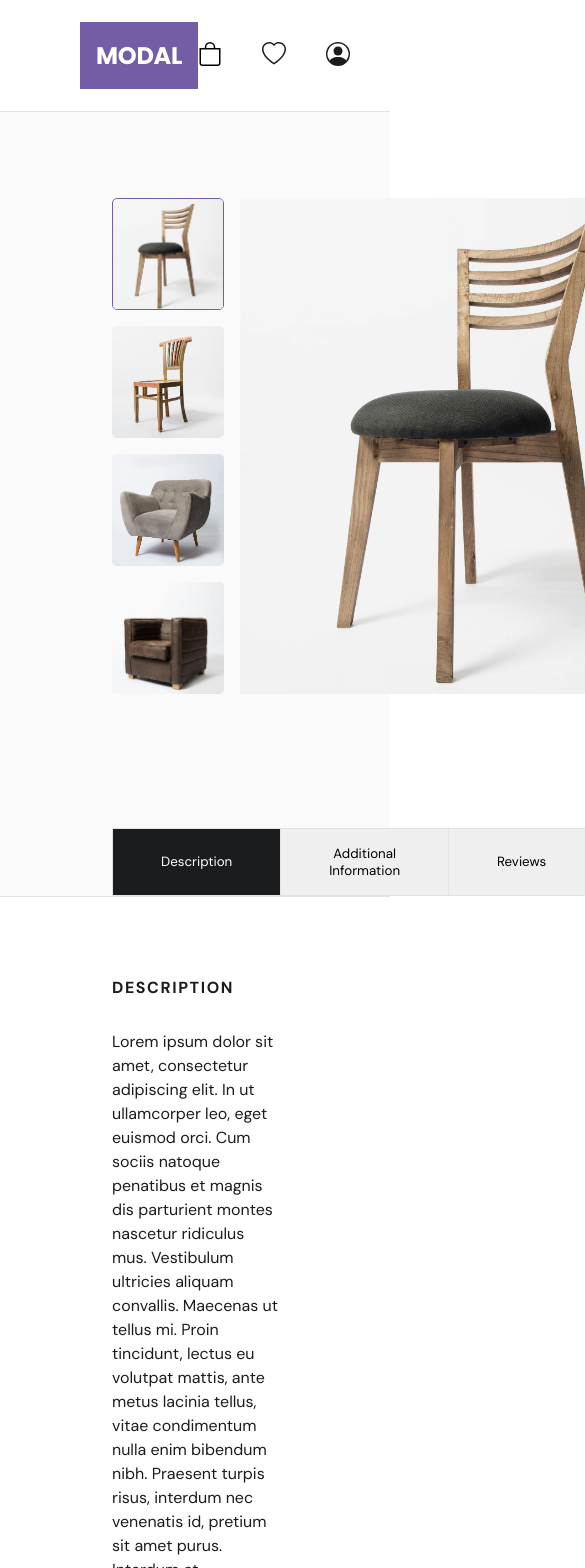
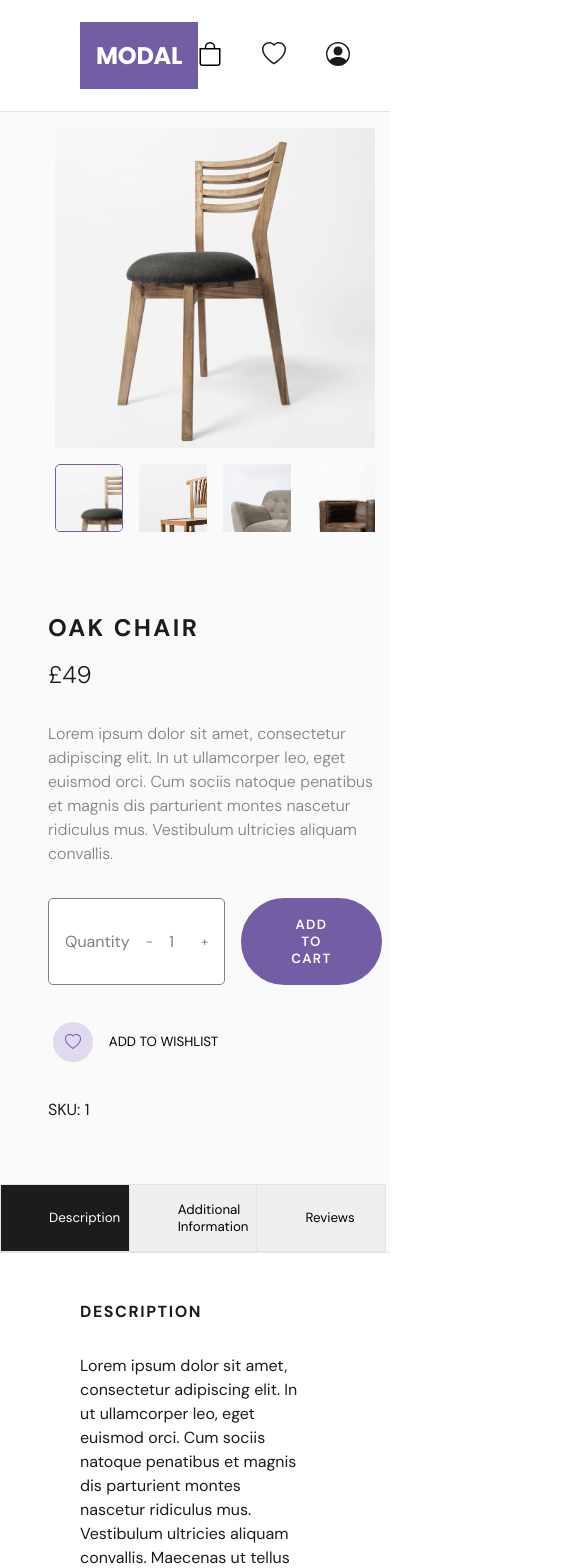
Before and after one commit to tomchaweb/ecommerce, a React (Vite) app: page /products/1 in a window 390 px wide. Shown: the top 1568 px of the page, 585 px wide, since content can reach past the window. Built offline with nearby package versions, Linux system fonts and the light colour scheme.

Commit message:
add responsiveness to product details page and cart

```diff
--- a/src/styles.css
+++ b/src/styles.css
@@ -888,6 +888,9 @@ a{
 .related-products {
   padding: 5rem 7rem;
   margin-bottom: 7rem;
+  display: flex;
+  flex-direction: column;
+  align-items: center;
 }
 
 .related-products h2{
@@ -1425,6 +1428,24 @@ footer {
   }
 }
 
+/* MEDIA QUERIES - CART*/
+/* //////////////// */
+/* //////////////// */
+
+@media (max-width: 1200px){
+  .cart{
+    width: 40%;
+    left: 60%;
+  }
+}
+
+@media (max-width: 800px){
+  .cart{
+    width: 100%;
+    left: 0;
+  }
+}
+
 /* MEDIA QUERIES - HOMEPAGE*/
 /* //////////////// */
 /* //////////////// */
@@ -1491,6 +1512,101 @@ footer {
   }
 }
 
+/* MEDIA QUERIES - PRODUCT PAGE*/
+/* //////////////// */
+/* //////////////// */
+
+@media (max-width: 1300px){
+  .product-hero{
+    gap: 5rem;
+  }
+
+  .related-product-cards{
+    display: grid;
+    grid-template-columns: repeat(2, 1fr);
+    row-gap: 7rem;
+    column-gap: 5rem;
+  }
+}
+
+@media (max-width: 1150px){
+  .product-hero{
+    grid-template-columns: 1fr;
+  }
+
+  .product-img-container{
+    justify-self: center;
+  }
+}
+
+@media (max-width: 750px){
+  .main-img{
+    height: 25rem;
+    width: 25rem;
+  }
+
+  .product-img-container{
+    flex-direction: column-reverse;
+  }
+
+  .thumbnails{
+    flex-direction: row;
+  }
+
+  .thumbnail-img-container {
+    height: 5.5rem;
+    width: 5.5rem;
+  }
+
+  .related-product-cards{
+    grid-template-columns: 1fr;
+  }
+
+  .section-tabs{
+    padding-left: 5rem;
+  }
+}
+
+@media (max-width: 650px){
+  .section-tabs{
+    padding-left: 3rem;
+  }
+}
+
+@media (max-width: 600px){
+  .product-hero{
+    padding: 3rem 5rem;
+  }
+
+  .section-tabs{
+    padding-left: 0;
+  }
+
+  .product-description, .additional-info, .reviews{
+    padding: 3rem 5rem;
+  }
+}
+
+@media (max-width: 500px){
+  .product-hero{
+    padding: 1rem 3rem;
+  }
+
+  .main-img {
+    width: 20rem;
+    height: 20rem;
+  }
+
+  .thumbnail-img-container {
+    width: 4.25rem;
+    height: 4.25rem;
+  }
+
+  .section-tabs button{
+    width: 33%;
+  }
+}
+
 /* MEDIA QUERIES - FOOTER */
 /* //////////////// */
 /* //////////////// */
```
